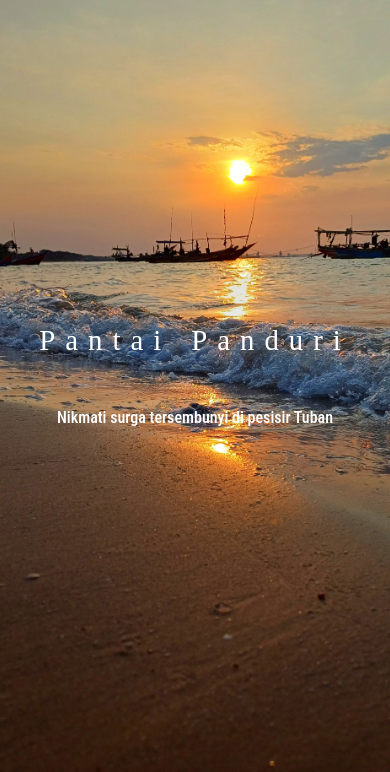
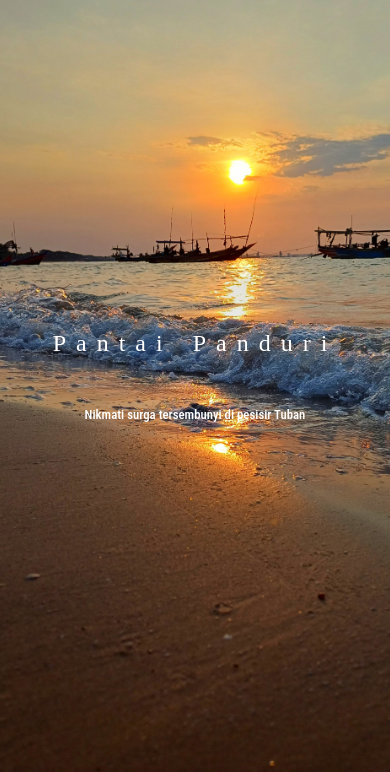
Before and after one commit to Andre007006/pantai_panduri, a plain HTML site: page index.html in a window 390 px wide. Shown: the part 72-844 px from the top of the page. Drawn offline with nearby package versions, Linux system fonts and the light colour scheme; a web font is replaced by a local one.

Commit message:
Mengecilkan font

```diff
--- a/style.css
+++ b/style.css
@@ -318,7 +318,7 @@ h2 {
   text-align: center;
   color: #333;
   margin-bottom: 20px;
-  font-size: 2.5rem;
+  font-size: 2rem;
 }
 
 /* About Section */
@@ -572,7 +572,7 @@ p {
 }
 
 h2 {
-  font-size: 2.5rem;
+  font-size: 2rem;
   margin-bottom: 25px;
   color: #333;
 }
@@ -955,15 +955,15 @@ footer {
 /* Responsive Mobile */
 @media screen and (max-width: 480px) {
   .logo img {
-    height: 30px;
+    height: 20px;
   }
 
   .hero .hero-h2 h2 {
-    font-size: 1.8rem;
+    font-size: 1.5rem;
   }
 
   .hero-content p {
-    font-size: 1rem;
+    font-size: 0.8rem;
   }
 
   /* Gallery Responsive */
```
